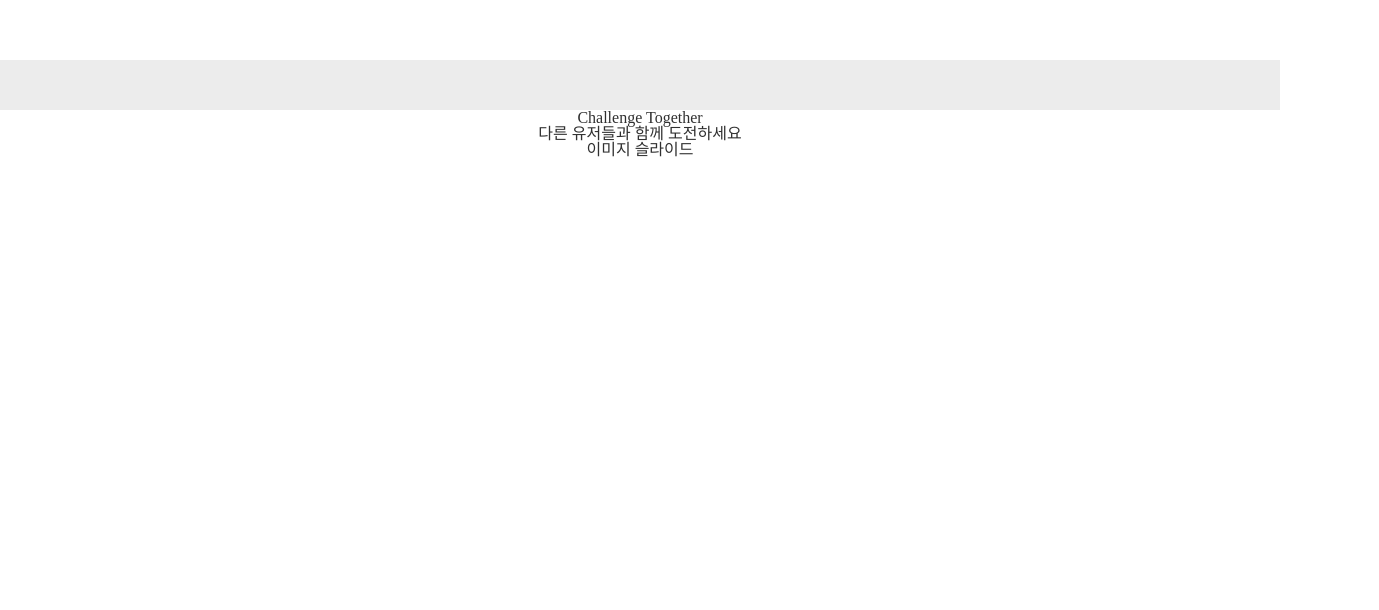
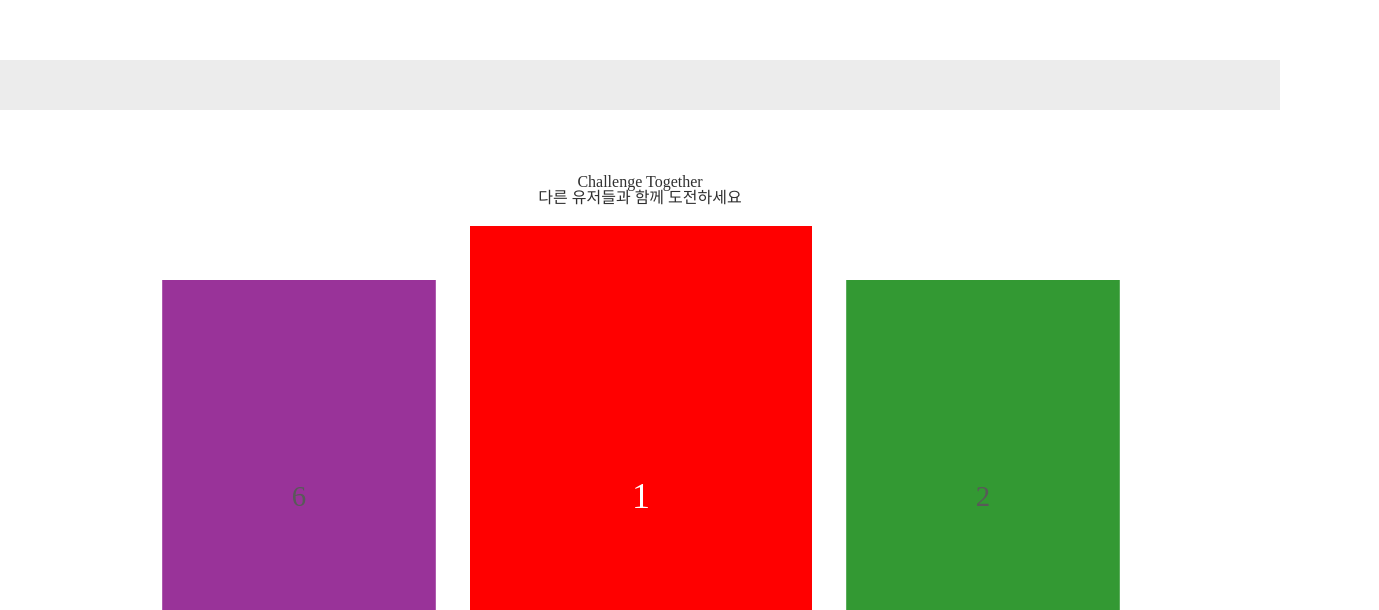
Before and after one commit to project-team-MONIVATION/2023_MONIVATION, a React (Create React App) app: page / in a window 1280 px wide. Shown: the part 2190-2800 px from the top of the page, 1379 px wide, since content can reach past the window. Built offline with nearby package versions, Linux system fonts and the light colour scheme; a web font is replaced by a local one.

Commit message:
0616 메인 - 챌린지 슬라이드, 꿀팁게시판 모션 완성

```diff
--- a/src/App.js
+++ b/src/App.js
@@ -33,7 +33,7 @@ import Display from './member_PC_HS/page/Display';
 import './styles/reset.css';
 import './styles/style.css';
 import './App.css';
-import './member_PCH/styles/main.css'
+import './member_PCH/styles/home.css'
 import MoneyChartIncome from './member_LJC/pages/MoneyChartIncome';
 import MoneyChartExpense from './member_LJC/pages/MoneyChartExpense';
 
--- /dev/null
+++ b/src/member_PCH/components/AssetMotionComp.jsx
@@ -0,0 +1,99 @@
+import React from 'react'
+import { motion } from 'framer-motion'
+import styled from 'styled-components';
+
+const CardContainer = styled.div`
+  width: 90%;
+  height: 100%;
+  display: flex;
+  justify-content: space-between;
+  margin: auto;
+  margin-top: 2%;
+`
+
+const Card = styled.div`
+  width: 400px;
+  height: 250px;
+  background-color: gray;
+`
+
+const cardVariants1 = {
+  offscreen: {
+    y: 300
+  },
+  onscreen: {
+    y: 0,
+    transition: {
+      type: "spring",
+      bounce: 0.4,
+      duration: 0.8
+    }
+  }
+};
+
+const cardVariants2 = {
+  offscreen: {
+    y: 480
+  },
+  onscreen: {
+    y: 180,
+    transition: {
+      type: "spring",
+      bounce: 0.4,
+      duration: 0.8
+    }
+  }
+};
+
+export default function AssetMotionComp() {
+
+  return (
+    <CardContainer>
+      <motion.div
+        className="card-container"
+        initial="offscreen"
+        whileInView="onscreen"
+        viewport={{ once: true, amount: 0.8 }}
+      >
+        <motion.div
+          className="card"
+          variants={cardVariants1}
+        >
+          <Card>
+            1
+          </Card>
+        </motion.div>
+      </motion.div>
+      <motion.div
+        className="card-container"
+        initial="offscreen"
+        whileInView="onscreen"
+        viewport={{ once: true, amount: 0.8 }}
+      >
+        <motion.div
+          className="card"
+          variants={cardVariants2}
+        >
+          <Card>
+            2
+          </Card>
+        </motion.div>
+      </motion.div>
+      <motion.div
+        className="card-container"
+        initial="offscreen"
+        whileInView="onscreen"
+        viewport={{ once: true, amount: 0.8 }}
+      >
+        <motion.div
+          className="card"
+          variants={cardVariants1}
+        >
+          <Card>
+            3
+          </Card>
+        </motion.div>
+      </motion.div>
+    </CardContainer>
+  )
+}
--- /dev/null
+++ b/src/member_PCH/components/ChallengeSlideComp.jsx
@@ -0,0 +1,78 @@
+import React from 'react';
+import Slider from 'react-slick';
+import styled from 'styled-components';
+
+const Item = styled.div`
+  opacity: 1;
+  transform: scale(1);
+`;
+
+const SlideContainer = styled.div`
+  width: 100%;
+
+  .center .slick-center ${Item} {
+    /* center 모드일때 center에게 강조할 경우 사용 */
+    color: white;
+    opacity: 1;
+    transform: scale(1);
+    z-index: 100;
+
+  }
+
+  .center ${Item} {
+    /* center 모드일때 center 외 속성에게 사용 */
+    opacity: 0.8;
+    transition: all 300ms ease;
+    transform: scale(0.8);
+  }
+`;
+
+const SlidePage = styled.div`
+  text-align: center;
+  padding: ${(props) => props.padding};
+
+  ${Item} {
+    /* center 옵션의 경우 ITem 속성을 추가로 사용해서 내부 옵션을 추가로 줘야함 */
+    font-size: 36px;
+    line-height: 15;
+    position: relative;
+    text-align: center;
+  }
+`;
+
+export default function ChallengeSlideComp() {
+  const setting = {
+    className : "center",
+    centerMode : true,
+    infinite : true,
+    centerPadding : 0,
+    slidesToShow: 3,
+    speed : 500,
+    arrow : false
+  };
+
+  return (
+    <SlideContainer>
+      <Slider {...setting}>
+        <SlidePage>
+          <Item style={{backgroundColor: "red"}}>1</Item>
+        </SlidePage>
+        <SlidePage>
+          <Item style={{backgroundColor: "green"}}>2</Item>
+        </SlidePage>
+        <SlidePage>
+          <Item style={{backgroundColor: "blue"}}>3</Item>
+        </SlidePage>
+        <SlidePage>
+          <Item style={{backgroundColor: "orange"}}>4</Item>
+        </SlidePage>
+        <SlidePage>
+          <Item style={{backgroundColor: "aqua"}}>5</Item>
+        </SlidePage>
+        <SlidePage>
+          <Item style={{backgroundColor: "purple"}}>6</Item>
+        </SlidePage>
+      </Slider>
+    </SlideContainer>
+  )
+}
--- a/src/member_PCH/pages/Home.jsx
+++ b/src/member_PCH/pages/Home.jsx
@@ -1,6 +1,6 @@
 // 메인페이지
 
-import React, { useState, useEffect } from 'react';
+import React, { useState } from 'react';
 import { motion } from 'framer-motion'
 import { useDispatch, useSelector } from 'react-redux';
 import { useNavigate } from 'react-router-dom';
@@ -11,6 +11,8 @@ import FallingCoinComp from '../components/FallingCoinComp';
 import AppPointerComp from '../components/AppPointerComp';
 import LogoFlowComp from '../components/LogoFlowComp';
 import MainNavComp from '../components/MainNavComp';
+import ChallengeSlideComp from '../components/ChallengeSlideComp';
+import AssetMotionComp from '../components/AssetMotionComp';
 
 
 export default function Home({ handleHover }) {
@@ -152,10 +154,12 @@ export default function Home({ handleHover }) {
 
         <section id='section4'>
           <div className='box-container'>
-            <h3>Challenge Together</h3>
-            <p>다른 유저들과 함께 도전하세요</p>
+            <div className='textbox'>
+              <h3>Challenge Together</h3>
+              <p>다른 유저들과 함께 도전하세요</p>
+            </div>
             <div className='slidebox'>
-              이미지 슬라이드
+              <ChallengeSlideComp/>
             </div>
           </div>
           <div className='space'/>
@@ -163,16 +167,28 @@ export default function Home({ handleHover }) {
 
         <section id='section5'>
           <div className='box-container'>
-            <h3>Wealth Management Consultation</h3>
-            <p>자산관리사에게 궁금한 것을 물어보세요</p>
+            <div className='textbox'>
+              <h3>Tips Board</h3>
+              <p>자산관리에 관련한 영상과 책을 추천받아 보세요</p>
+            </div>
             <div className='slidebox'>
-              이미지 슬라이드
+              <AssetMotionComp/>
             </div>
           </div>
           <div className='space'/>
         </section>
 
         <section id='section6'>
+          <div className='box-container'>
+            <h3>Wealth Management Consultation</h3>
+            <p>자산관리사에게 궁금한 것을 물어보세요</p>
+            <div className='slidebox'>
+            </div>
+          </div>
+          <div className='space'/>
+        </section>
+
+        <section id='section7'>
           <div className='btnbox'>
             <p>🌟돈관리 도파민 생성🌟</p>
             <button onClick={()=>{window.scrollTo({top:0, behavior:"smooth"})}}>우리와 함께 하세요</button>
--- a/src/member_PCH/styles/main.css
+++ b/src/member_PCH/styles/home.css
@@ -145,6 +145,7 @@ main .main-nav {
   background-color: #7D21CF;
   box-sizing: border-box;
   padding: 0 3%;
+  z-index: 9000;
 }
 
 main .main-nav ul {
@@ -181,7 +182,7 @@ main .main-nav.onlogout .nav-logo {
   margin: auto;
 }
 
-/* 섹션 2, 3, 4, 5 space 클래스 */
+/* 섹션 2, 3, 4, 5, 6 space 클래스 */
 main .space {
   width: 100%;
   height: 50px;
@@ -233,10 +234,19 @@ main #section4 {
   width: 100%;
   height: 950px;
 }
+
 main #section4 .box-container {
   box-sizing: border-box;
   height: 900px;
-  padding: 0 5%;
+  padding: 5% 10%;
+}
+
+main #section4 .box-container .textbox {
+  margin-bottom: 2%;
+}
+
+main #section4 .box-container .slidebox button {
+  color: blace;
 }
 
 
@@ -249,12 +259,36 @@ main #section5 {
 main #section5 .box-container {
   box-sizing: border-box;
   height: 700px;
-  padding: 0 5%;
+  padding: 4% 10%;
+  position: relative;
+}
+
+main #section5 .box-container .textbox {
+  position: absolute;
+  left: 50%;
+  transform: translateX(-50%);
+}
+
+main #section5 .box-container .textbox p {
+  margin-top: 10px;
 }
 
 
 /* 섹션 6 */
 main #section6 {
+  width: 100%;
+  height: 750px;
+}
+
+main #section6 .box-container {
+  box-sizing: border-box;
+  height: 700px;
+  padding: 0 5%;
+}
+
+
+/* 섹션 7 */
+main #section7 {
   width: 100%;
   height: 60vh;
   display: flex;
```
